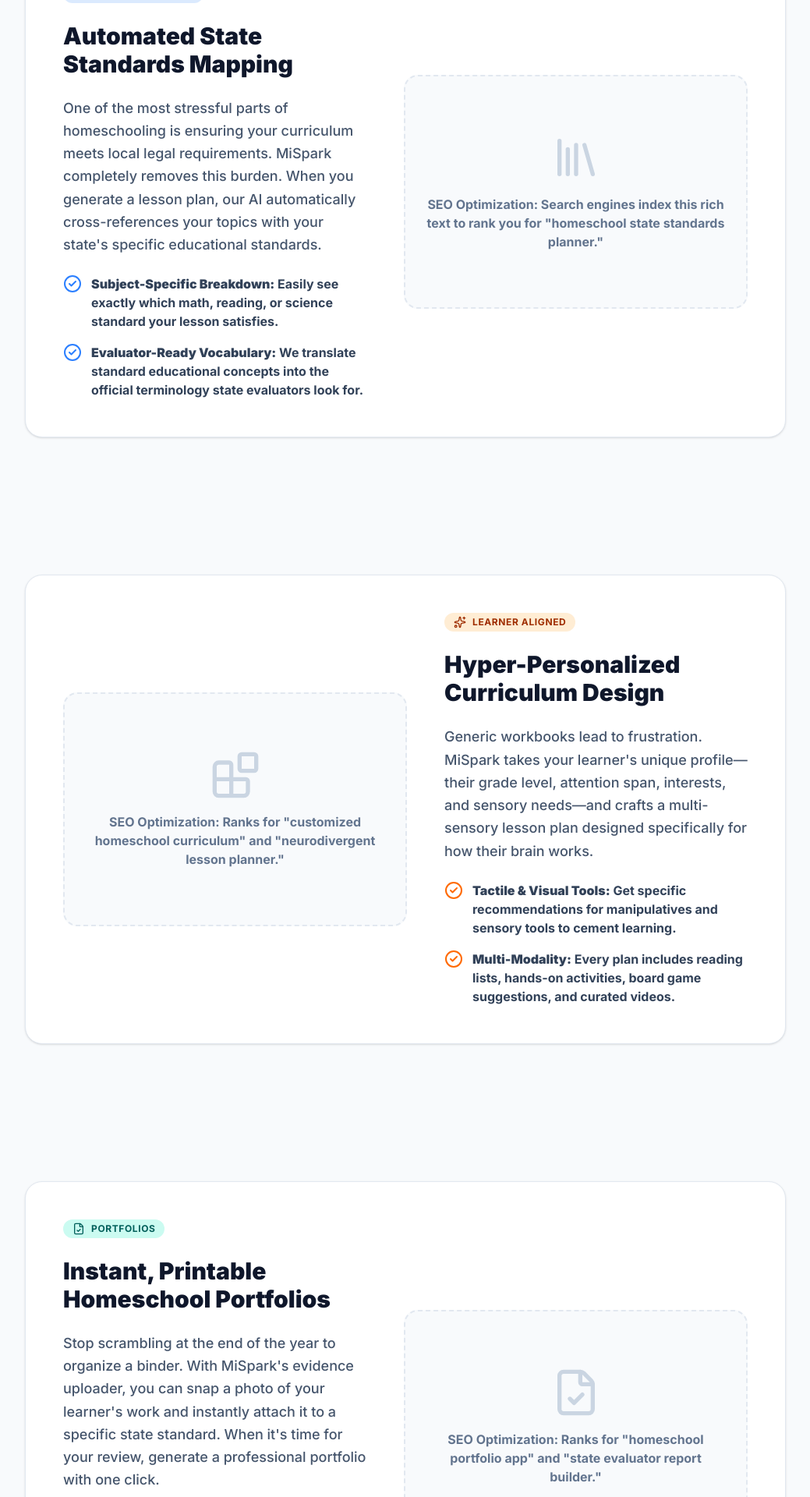
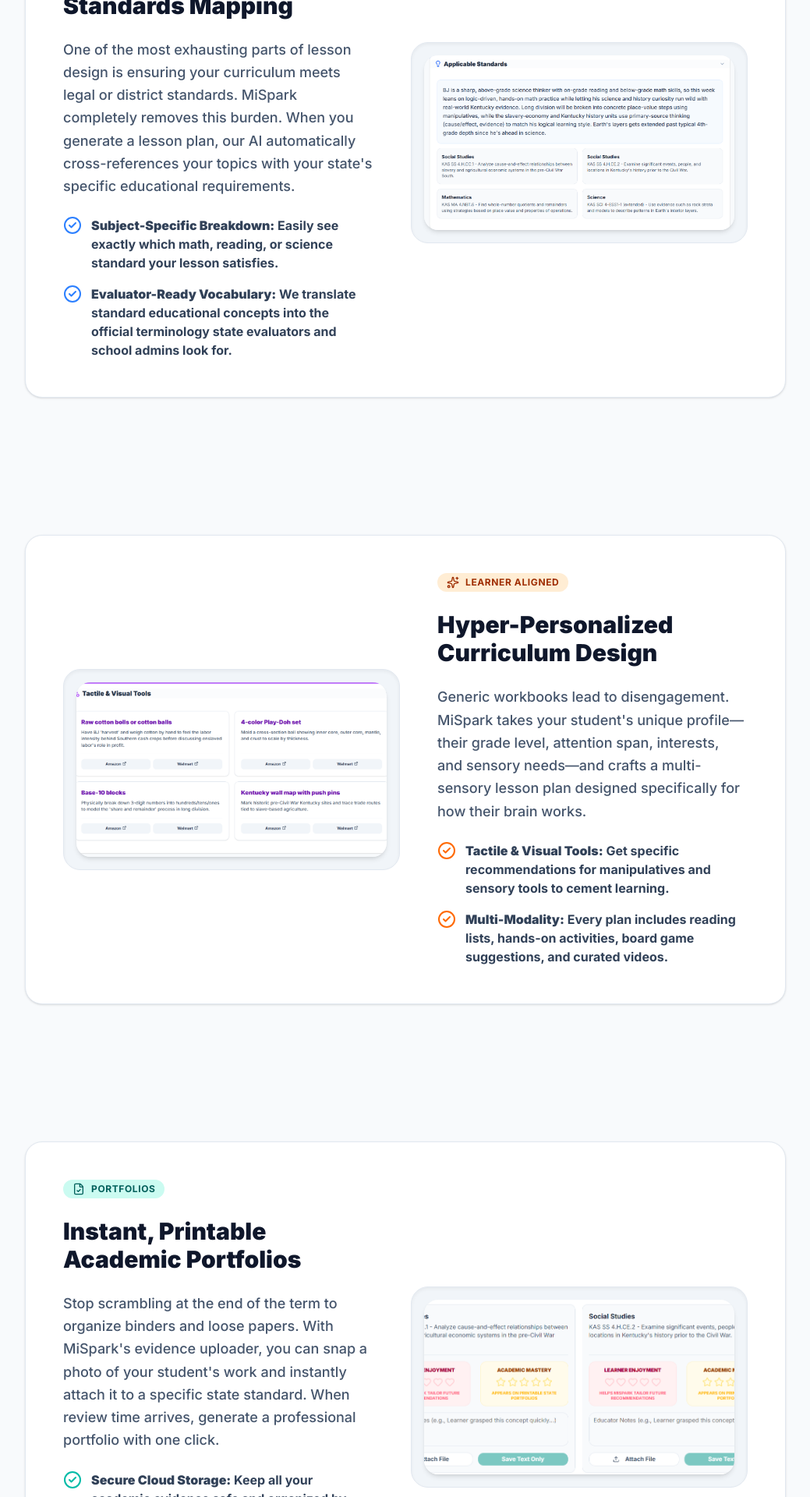
Before and after one commit to ebony-insur/mispark, a Next.js app: page /features in a window 1280 px wide. Shown: the part 820-2740 px from the top of the page at 78% size, without its empty margins (120-1159 px from the left). Built offline with nearby package versions, Linux system fonts and the light colour scheme; no server answers.

Commit message:
features enhancements

```diff
--- a/app/features/page.tsx
+++ b/app/features/page.tsx
@@ -2,6 +2,7 @@
 
 import { useRouter } from "next/navigation";
 import Link from "next/link";
+import Image from "next/image";
 import { Button } from "@/components/ui/button";
 import SiteHeader from "@/components/SiteHeader";
 import SiteFooter from "@/components/SiteFooter";
@@ -27,11 +28,11 @@
           <h1 className="text-4xl md:text-6xl font-black text-slate-900 tracking-tight leading-tight mb-6">
             Everything You Need to <br/>
             <span className="text-transparent bg-clip-text bg-gradient-to-r from-teal-600 to-blue-600">
-              Homeschool with Confidence
+              Teach with Confidence
             </span>
           </h1>
           <p className="text-xl text-slate-600 font-medium leading-relaxed">
-            Explore the powerful features behind MiSpark's AI curriculum planner. Designed to save you hours of prep time while keeping your learner engaged and your state evaluator happy.
+            Explore the powerful features behind MiSpark's AI curriculum engine. Designed to save educators and parents hours of prep time while keeping learners engaged and state compliance effortless.
           </p>
         </section>
 
@@ -45,7 +46,7 @@
                 </div>
                 <h2 className="text-3xl font-black text-slate-900">Automated State Standards Mapping</h2>
                 <p className="text-lg text-slate-600 font-medium leading-relaxed">
-                  One of the most stressful parts of homeschooling is ensuring your curriculum meets local legal requirements. MiSpark completely removes this burden. When you generate a lesson plan, our AI automatically cross-references your topics with your state's specific educational standards.
+                  One of the most exhausting parts of lesson design is ensuring your curriculum meets legal or district standards. MiSpark completely removes this burden. When you generate a lesson plan, our AI automatically cross-references your topics with your state's specific educational requirements.
                 </p>
                 <ul className="space-y-4 text-slate-700 font-bold">
                   <li className="flex items-start gap-3">
@@ -54,13 +55,19 @@
                   </li>
                   <li className="flex items-start gap-3">
                     <CheckCircle2 className="w-6 h-6 text-blue-500 shrink-0"/>
-                    <span><strong>Evaluator-Ready Vocabulary:</strong> We translate standard educational concepts into the official terminology state evaluators look for.</span>
+                    <span><strong>Evaluator-Ready Vocabulary:</strong> We translate standard educational concepts into the official terminology state evaluators and school admins look for.</span>
                   </li>
                 </ul>
               </div>
-              <div className="flex-1 bg-slate-50 rounded-2xl p-6 border-2 border-dashed border-slate-200 flex flex-col items-center justify-center text-center min-h-[300px]">
-                <Library className="w-16 h-16 text-slate-300 mb-4" />
-                <p className="text-slate-500 font-bold">SEO Optimization: Search engines index this rich text to rank you for "homeschool state standards planner."</p>
+              <div className="flex-1 w-full bg-slate-100 rounded-3xl p-4 shadow-inner border border-slate-200 flex items-center justify-center overflow-hidden relative">
+                <div className="aspect-video w-full relative rounded-2xl overflow-hidden shadow-md">
+                  <Image
+                    src="/screenshots/state-aligned.png"
+                    alt="State standards compliance mapping dashboard showing curriculum alignment for educators"
+                    fill
+                    className="object-cover"
+                  />
+                </div>
               </div>
             </div>
           </div>
@@ -76,7 +83,7 @@
                 </div>
                 <h2 className="text-3xl font-black text-slate-900">Hyper-Personalized Curriculum Design</h2>
                 <p className="text-lg text-slate-600 font-medium leading-relaxed">
-                  Generic workbooks lead to frustration. MiSpark takes your learner's unique profile—their grade level, attention span, interests, and sensory needs—and crafts a multi-sensory lesson plan designed specifically for how their brain works.
+                  Generic workbooks lead to disengagement. MiSpark takes your student's unique profile—their grade level, attention span, interests, and sensory needs—and crafts a multi-sensory lesson plan designed specifically for how their brain works.
                 </p>
                 <ul className="space-y-4 text-slate-700 font-bold">
                   <li className="flex items-start gap-3">
@@ -89,9 +96,15 @@
                   </li>
                 </ul>
               </div>
-              <div className="flex-1 bg-slate-50 rounded-2xl p-6 border-2 border-dashed border-slate-200 flex flex-col items-center justify-center text-center min-h-[300px]">
-                <Blocks className="w-16 h-16 text-slate-300 mb-4" />
-                <p className="text-slate-500 font-bold">SEO Optimization: Ranks for "customized homeschool curriculum" and "neurodivergent lesson planner."</p>
+              <div className="flex-1 w-full bg-slate-100 rounded-3xl p-4 shadow-inner border border-slate-200 flex items-center justify-center overflow-hidden relative">
+                <div className="aspect-video w-full relative rounded-2xl overflow-hidden shadow-md">
+                  <Image
+                    src="/screenshots/learner-aligned.png"
+                    alt="Hyper-personalized student profile and multi-sensory lesson plan configuration interface"
+                    fill
+                    className="object-cover"
+                  />
+                </div>
               </div>
             </div>
           </div>
@@ -105,9 +118,9 @@
                 <div className="inline-flex items-center gap-2 px-3 py-1 rounded-full bg-teal-100 text-teal-800 font-bold text-xs uppercase tracking-wider">
                   <FileCheck className="w-4 h-4" /> Portfolios
                 </div>
-                <h2 className="text-3xl font-black text-slate-900">Instant, Printable Homeschool Portfolios</h2>
+                <h2 className="text-3xl font-black text-slate-900">Instant, Printable Academic Portfolios</h2>
                 <p className="text-lg text-slate-600 font-medium leading-relaxed">
-                  Stop scrambling at the end of the year to organize a binder. With MiSpark's evidence uploader, you can snap a photo of your learner's work and instantly attach it to a specific state standard. When it's time for your review, generate a professional portfolio with one click.
+                  Stop scrambling at the end of the term to organize binders and loose papers. With MiSpark's evidence uploader, you can snap a photo of your student's work and instantly attach it to a specific state standard. When review time arrives, generate a professional portfolio with one click.
                 </p>
                 <ul className="space-y-4 text-slate-700 font-bold">
                   <li className="flex items-start gap-3">
@@ -120,9 +133,15 @@
                   </li>
                 </ul>
               </div>
-              <div className="flex-1 bg-slate-50 rounded-2xl p-6 border-2 border-dashed border-slate-200 flex flex-col items-center justify-center text-center min-h-[300px]">
-                <FileCheck className="w-16 h-16 text-slate-300 mb-4" />
-                <p className="text-slate-500 font-bold">SEO Optimization: Ranks for "homeschool portfolio app" and "state evaluator report builder."</p>
+              <div className="flex-1 w-full bg-slate-100 rounded-3xl p-4 shadow-inner border border-slate-200 flex items-center justify-center overflow-hidden relative">
+                <div className="aspect-video w-full relative rounded-2xl overflow-hidden shadow-md">
+                  <Image
+                    src="/screenshots/portfolio-view.png"
+                    alt="Printable student portfolio report generator with evidence logs and mastery ratings"
+                    fill
+                    className="object-cover"
+                  />
+                </div>
               </div>
             </div>
           </div>
@@ -138,25 +157,31 @@
                 </div>
                 <h2 className="text-3xl font-black text-slate-900">An Engine That Learns With You</h2>
                 <p className="text-lg text-slate-600 font-medium leading-relaxed">
-                  MiSpark isn't just a static planner. Our proprietary dual-rating system allows you to log both your learner's academic mastery (for the state) and their enjoyment level (for the AI). If a kid loves a specific game or book, MiSpark learns to recommend similar activities in the future.
+                  MiSpark isn't just a static planner. Our proprietary dual-rating system allows you to log both your student's academic mastery (for state compliance) and their enjoyment level (for the AI). If a learner loves a specific game or book, MiSpark learns to recommend similar activities in the future.
                 </p>
                 <ul className="space-y-4 text-slate-700 font-bold">
                   <li className="flex items-start gap-3">
                     <CheckCircle2 className="w-6 h-6 text-rose-500 shrink-0"/>
-                    <span><strong>Continuous Improvement:</strong> The longer you use MiSpark, the more accurate and engaging the lesson plans become.</span>
+                    <span><strong>Continuous Improvement:</strong> The longer you use MiSpark, the more accurate and engaging your lesson plans become.</span>
                   </li>
                 </ul>
               </div>
-              <div className="flex-1 bg-slate-50 rounded-2xl p-6 border-2 border-dashed border-slate-200 flex flex-col items-center justify-center text-center min-h-[300px]">
-                <BrainCircuit className="w-16 h-16 text-slate-300 mb-4" />
-                <p className="text-slate-500 font-bold">SEO Optimization: Ranks for "adaptive homeschool curriculum AI."</p>
+              <div className="flex-1 w-full bg-slate-100 rounded-3xl p-4 shadow-inner border border-slate-200 flex items-center justify-center overflow-hidden relative">
+                <div className="aspect-video w-full relative rounded-2xl overflow-hidden shadow-md">
+                  <Image
+                    src="/screenshots/feedback-loop.png"
+                    alt="Dual rating system featuring hearts and stars for adaptive AI curriculum recommendations"
+                    fill
+                    className="object-cover"
+                  />
+                </div>
               </div>
             </div>
           </div>
         </section>
 
         {/* BOTTOM CTA */}
-        <section className="w-full bg-teal-900 py-24 px-6 text-center mt-12 rounded-3xl max-w-5xl">
+        <section className="w-full bg-teal-900 py-24 px-6 text-center mt-12 rounded-3xl max-w-5xl shadow-xl">
           <h2 className="text-4xl md:text-5xl font-black text-white mb-6">Experience the Features Live</h2>
           <p className="text-xl text-teal-100 font-medium mb-10 max-w-2xl mx-auto">Create your first personalized, state-aligned lesson plan in under 60 seconds.</p>
 
--- a/app/page.tsx
+++ b/app/page.tsx
@@ -177,7 +177,7 @@
           <div className="flex-1 w-full bg-white rounded-3xl p-4 shadow-xl border border-slate-200">
             <div className="aspect-video bg-slate-100 rounded-2xl border border-slate-200 flex items-center justify-center overflow-hidden relative">
               <span className="text-slate-400 font-bold absolute z-0">Screenshot: Learner Profile / Let's Play Section</span>
-              <Image src="/screenshots/learner-plans.png" alt="Learner Aligned" fill className="object-cover relative z-10" />
+              <Image src="/screenshots/learner-aligned.png" alt="Learner Aligned" fill className="object-cover relative z-10" />
             </div>
           </div>
         </div>
```
